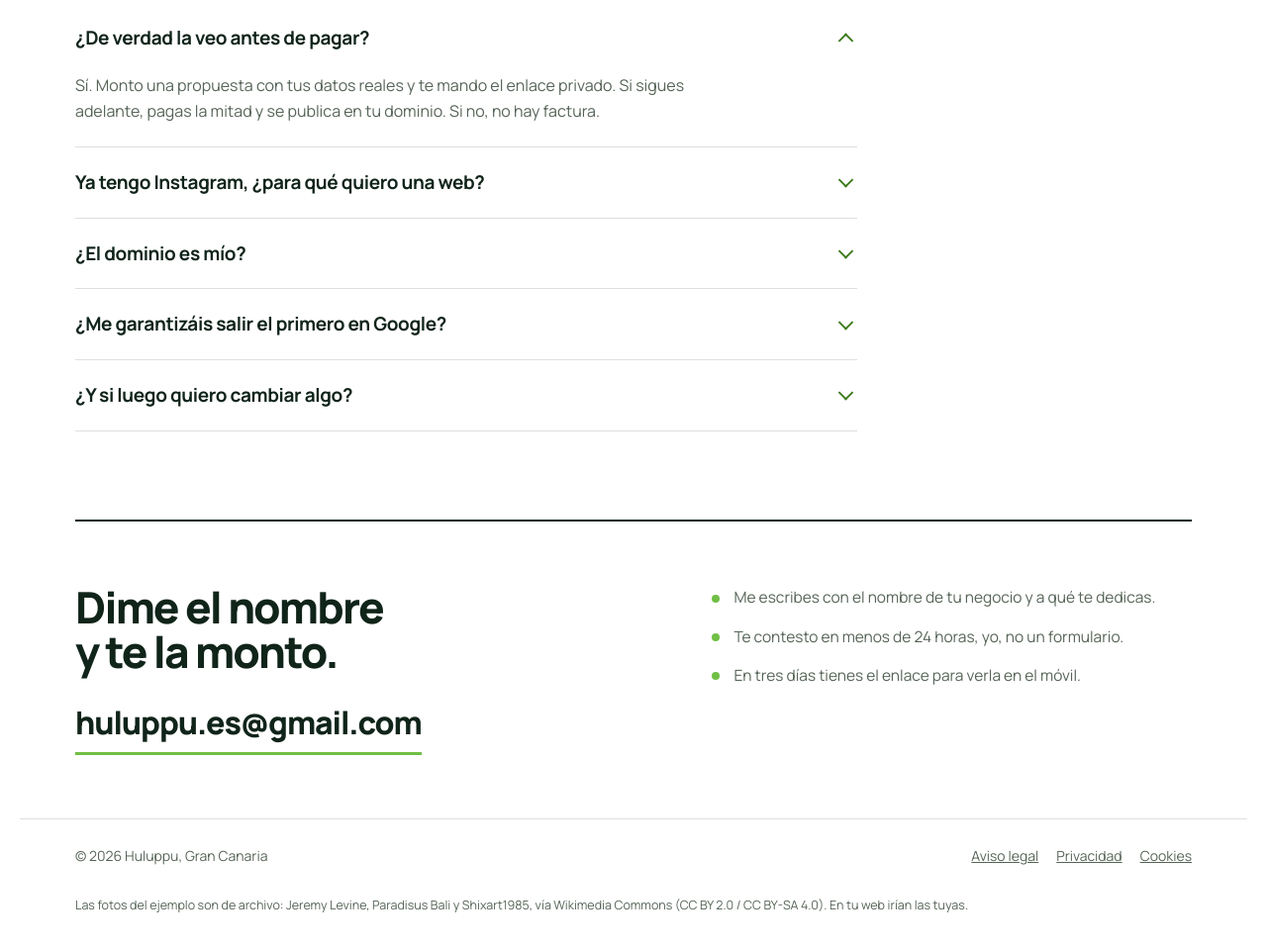
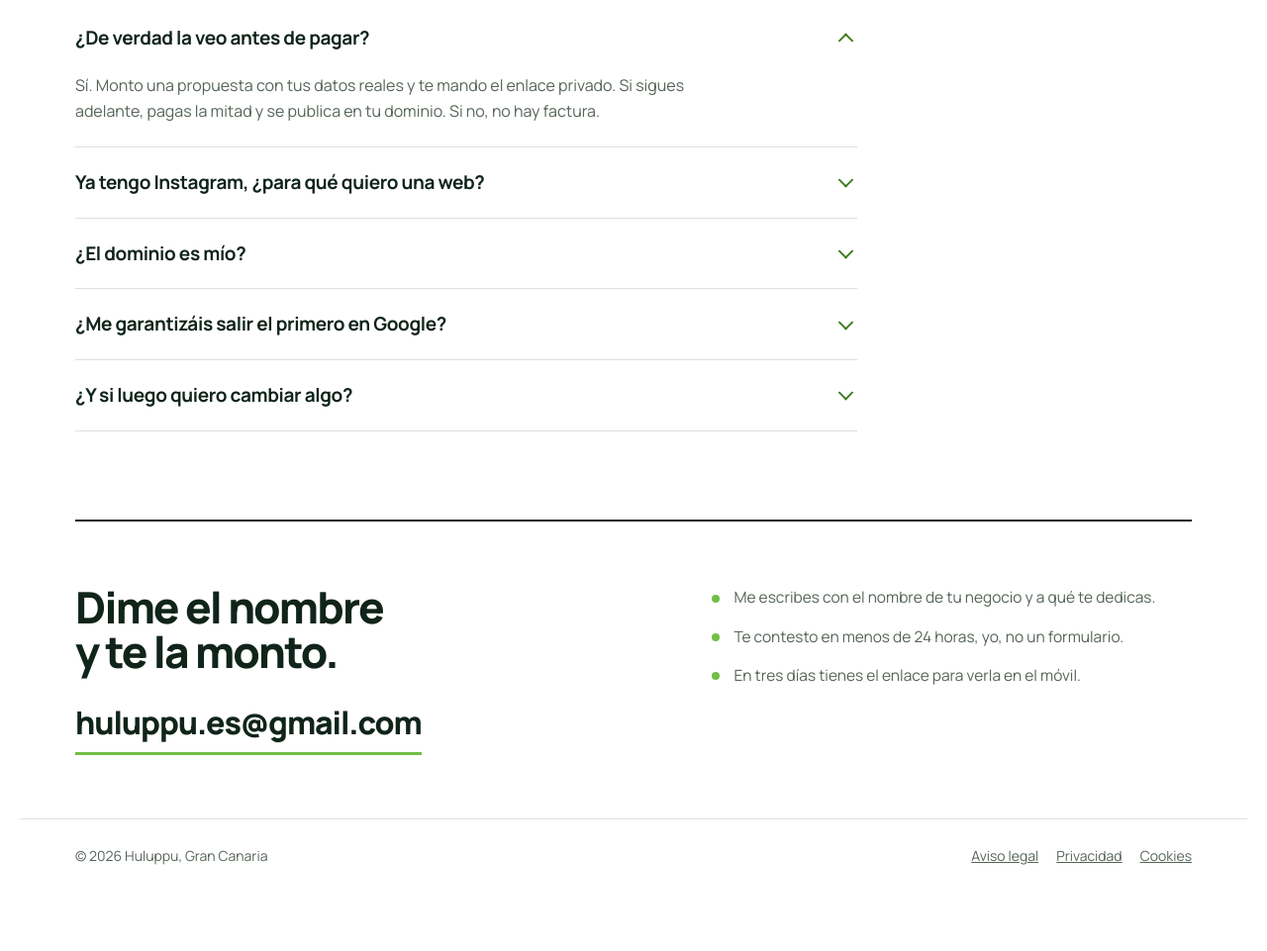
Before and after one commit to Hulupputree/huluppu.es, a plain HTML site: page index.html in a window 1280 px wide. Shown: the part 2640-3601 px from the top of the page at 99% size. After the commit the page ends 3557 px from the top, so only its background shows below. Drawn offline with Linux system fonts and the light colour scheme.

Commit message:
Fuera el credito de fotos de archivo del pie
La portada ya no usa fotos de Wikimedia (solo el poster del video), asi que
la linea atribuia imagenes que no estan y ademas hablaba al cliente en voz alta.

```diff
--- a/index.html
+++ b/index.html
@@ -122,7 +122,6 @@ h1{font-size:clamp(33px,4.4vw,58px);letter-spacing:-.045em;margin-bottom:16px}
 .listo[hidden]{display:none}
 .listo{margin-top:12px;font-size:14.5px;color:var(--tinta);font-weight:600;display:flex;gap:8px;align-items:center;max-width:52ch}
 .listo::before{content:"✓";font-size:15px;line-height:1;flex-shrink:0}
-.creditos{margin-top:14px;font-size:12.5px;color:var(--gris);flex-basis:100%}
 
 /* ---------- secciones ---------- */
 section{position:relative}
@@ -363,7 +362,6 @@ details p{padding:0 0 22px;font-size:16px;color:var(--gris);max-width:66ch}
     <a href="legal.html#privacidad">Privacidad</a>
     <a href="legal.html#cookies">Cookies</a>
   </nav>
-  <p class="creditos">Las fotos del ejemplo son de archivo: Jeremy Levine, Paradisus Bali y Shixart1985, vía Wikimedia Commons (CC BY 2.0 / CC BY-SA 4.0). En tu web irían las tuyas.</p>
 </footer>
 
 <script>
```
